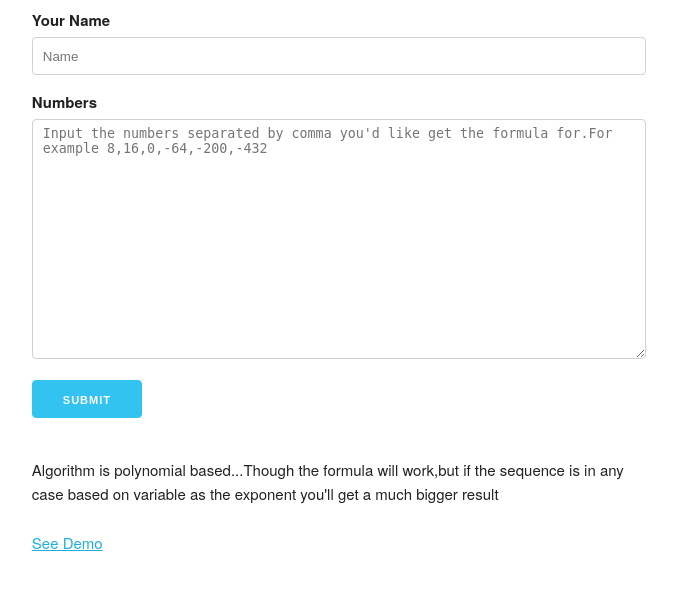
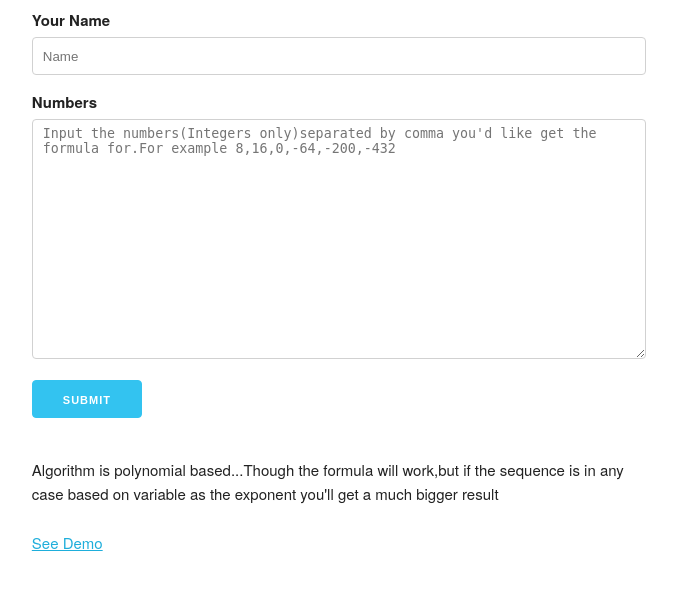
Before and after one commit to Tanjim702/Flask_Function_app, a Flask app: page / in a window 1280 px wide. Shown: the top 590 px of the page, without its empty margins (301-978 px from the left). Run offline with Flask 2, Linux system fonts and the light colour scheme; parts of the project's set-up code (start-up, migrations or seed data) failed here and were passed over.

Commit message:
last commit hopefully

```diff
--- a/templates/home.html
+++ b/templates/home.html
@@ -17,7 +17,7 @@
     </div>
     <label for="exampleMessage">Numbers</label>
     <textarea class="u-full-width"
-      placeholder="Input the numbers separated by comma you'd like get the formula for.For example 8,16,0,-64,-200,-432"
+      placeholder="Input the numbers(Integers only)separated by comma you'd like get the formula for.For example 8,16,0,-64,-200,-432"
       id="exampleMessage" name="numbers"></textarea>
     <input class="button-primary" type="submit" value="Submit">
 
```
